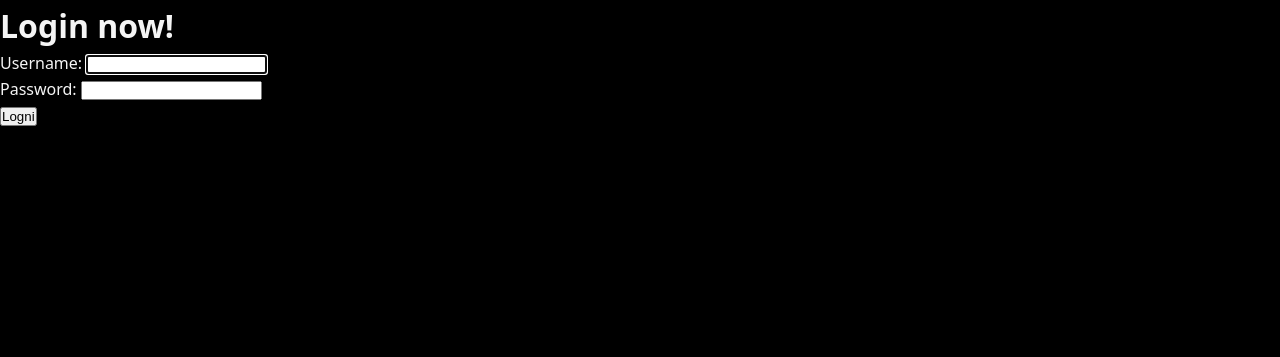
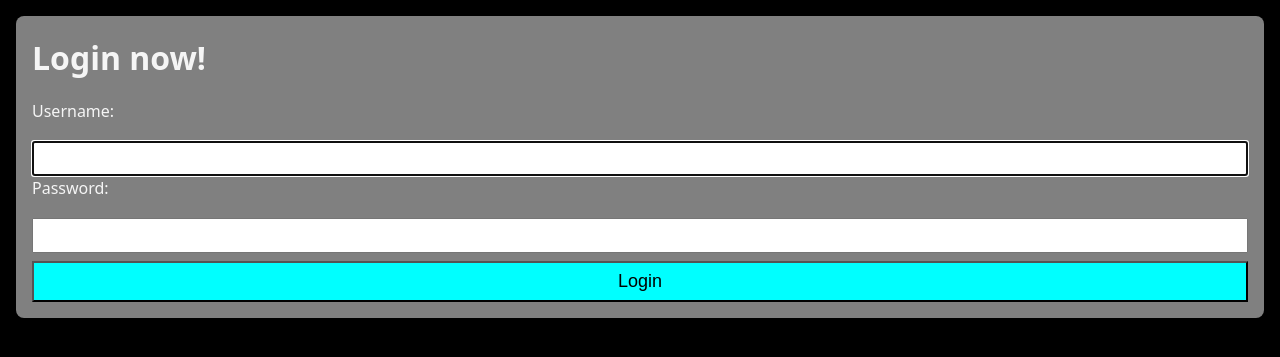
Before and after one commit to niceWizzard/djang_todo_tut, a Django app: page /users/login/ in a window 1280 px wide. Shown: the part 84-441 px from the top of the page. Run offline with Django 5.2, Linux system fonts and the light colour scheme.

Commit message:
Improved the form ui

```diff
--- /dev/null
+++ b/static/css/form.css
@@ -0,0 +1,39 @@
+.errorlist > li {
+    color: brown;
+}
+
+.form {
+    padding: 1rem;
+}
+
+.form .container {
+    background-color: gray;
+    border-radius: 0.5rem;
+}
+
+.form .form-title {
+    font-size: 2rem;
+}
+
+.form, .form form, .form div {
+    width: 100%;
+}
+
+.form .container, .form div {
+    display: flex;
+    flex-direction: column;
+    gap: 1rem;
+}
+
+.form input {
+    padding: 0.5rem 0.25rem;
+}
+
+.form-btn {
+    margin-top: .5rem;
+    width: 100%;
+    padding: 0.5rem 1rem;
+    background-color: aqua;
+    font-size: large;
+    cursor: pointer;
+}
--- a/templates/layout.html
+++ b/templates/layout.html
@@ -21,7 +21,7 @@
                 <li class="nav-link">
                     <a href="/">Home</a>
                     <a href="/">About</a>
-                    <a href="/">Login</a>
+                    <a href="{% url "users:login" %}">Login</a>
                 </li>
             </ul>
         </div>
--- a/users/templates/users/login.html
+++ b/users/templates/users/login.html
@@ -1,10 +1,18 @@
 {% extends "layout.html" %}
 {% block title %}Login{% endblock title%}
+{% block morehead %}
+    {% load static %}
+    <link rel="stylesheet" href="{% static 'css/form.css'%}" >
+{% endblock morehead %}
 {% block content %}
-    <h1>Login now!</h1>
-    <form action="/users/login/" method="post">
-        {% csrf_token %}
-        {{form}}
-        <button>Logni</button>
-    </form>
+    <section class="form">
+        <div class="container">
+            <h1 class="form-title">Login now!</h1>
+            <form action="/users/login/" method="post">
+                {% csrf_token %}
+                {{form}}
+                <button class="form-btn">Login</button>
+            </form>
+        </div>
+    </section>
 {% endblock content %}
--- a/users/views.py
+++ b/users/views.py
@@ -1,10 +1,15 @@
 from django.http import HttpRequest, HttpResponse
 from django.shortcuts import redirect, render
-from django.contrib.auth.forms import AuthenticationForm
+from django.contrib.auth.forms import AuthenticationForm, UserCreationForm
 
 # Create your views here.
 def register_page(req : HttpRequest):
-    return render(req, template_name='users/register.html')
+    form = UserCreationForm()
+    if req.method == "POST":
+        form = UserCreationForm(req.POST)
+        if form.is_valid():
+            return redirect("/")
+    return render(req, template_name='users/register.html',context={'form': form})
 
 def login_page(req : HttpRequest):
     form = AuthenticationForm()
```
Also changed, not shown: users/templates/users/register.html (+14 -7 lines).
